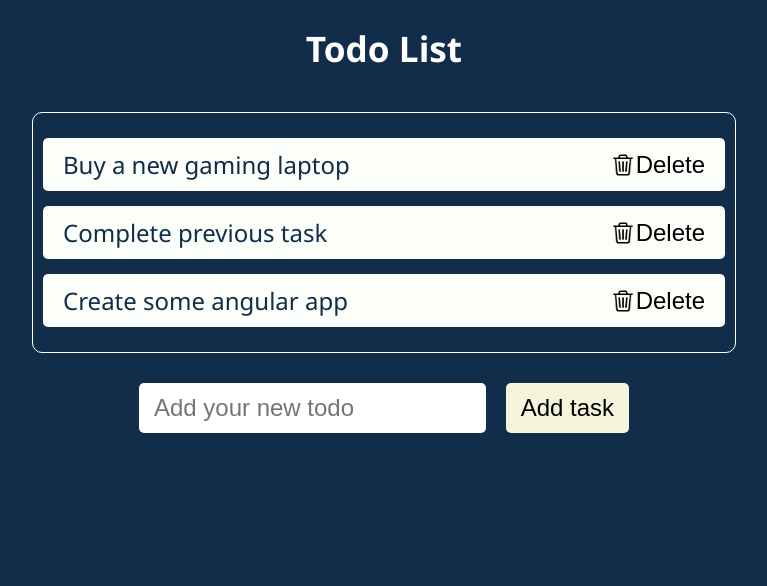
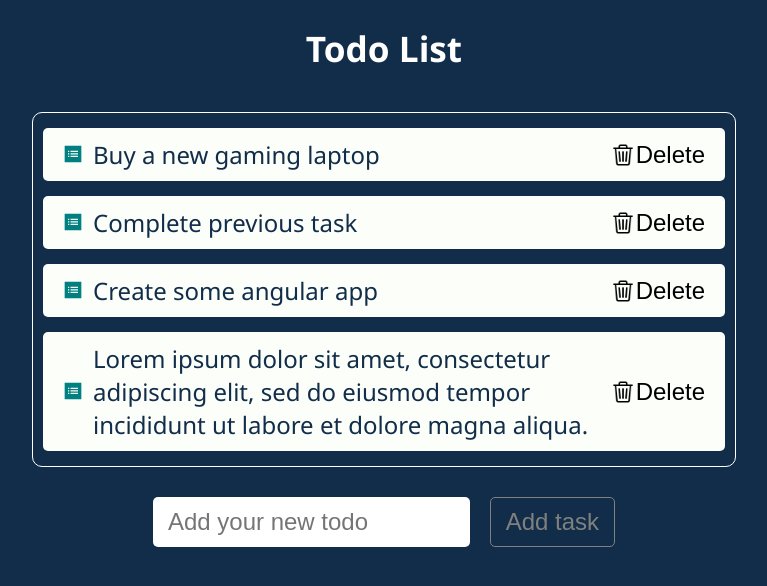
Before and after one commit to Angular-OTUS/ToDoList-GubanovFilat, an Angular app: page / in a window 1280 px wide. Shown: the top 586 px of the page, without its empty margins (256-1023 px from the left). Built offline with nearby package versions, Linux system fonts and the light colour scheme.

Commit message:
HW02. Implement all task (HW02) requirements

```diff
--- a/package.json
+++ b/package.json
@@ -28,6 +28,7 @@
     "@angular/router": "^20.1.0",
     "rxjs": "~7.8.0",
     "tslib": "^2.3.0",
+    "uuid": "^12.0.0",
     "zone.js": "~0.15.0"
   },
   "devDependencies": {
--- /dev/null
+++ b/src/app/components/to-do-list-item/to-do-list-item.css
@@ -0,0 +1,43 @@
+.todo {
+  display: flex;
+  align-items: center;
+
+  padding: 10px 20px;
+  margin: 15px 0;
+
+  font-size: 1.5rem;
+
+  border-radius: 5px;
+
+  color: #112d49;
+  background-color: #fbfef9;
+
+  user-select: none;
+}
+
+.todoText {
+  width: 100%;
+  text-align: left;
+  overflow-wrap: anywhere;
+}
+
+.todoIcon {
+  margin-right: 10px;
+}
+
+.deleteButton {
+  font-size: 1.5rem;
+  background-image: url("/icon-delete.png");
+  background-repeat: no-repeat;
+  background-position: center left;
+  background-size: 1.5rem 1.5rem;
+  padding-left: 25px;
+  border: none;
+  background-color: transparent;
+  cursor: pointer;
+  transition: 0.3s;
+  &:hover {
+    color: red;
+    transform: scale(1.3);
+  }
+}
--- /dev/null
+++ b/src/app/components/to-do-list-item/to-do-list-item.html
@@ -0,0 +1,24 @@
+<li class="todo">
+  <span class="todoIcon">
+    <svg
+      width="20"
+      height="20"
+      viewBox="0 0 24 24"
+      fill="none"
+      xmlns="http://www.w3.org/2000/svg"
+    >
+      <path
+        fill-rule="evenodd"
+        clip-rule="evenodd"
+        d="M2 2H22V22H2V2ZM6 8H7.49347V9.49347H6V8ZM9.03917 8H18V9.49347H9.03917V8ZM9.03917 10.9869H18V12.4804H9.03917V10.9869ZM18 13.9739H9.03917V15.4674H18V13.9739ZM7.49347 10.9869H6V12.4804H7.49347V10.9869ZM6 13.9739H7.49347V15.4674H6V13.9739Z"
+        fill="teal"
+      />
+    </svg>
+  </span>
+
+  <span class="todoText">{{ task.description }}</span>
+
+  <button type="button" (click)="onDelete()" class="deleteButton">
+    Delete
+  </button>
+</li>
--- /dev/null
+++ b/src/app/components/to-do-list-item/to-do-list-item.ts
@@ -0,0 +1,21 @@
+import { Component, EventEmitter, Input, Output } from '@angular/core';
+
+import { Task } from '../../dto/Task';
+
+@Component({
+  selector: 'app-to-do-list-item',
+  imports: [],
+  templateUrl: './to-do-list-item.html',
+  styleUrl: './to-do-list-item.css',
+})
+export class ToDoListItem {
+  @Input()
+  public task!: Task;
+
+  @Output()
+  protected deleteTaskEvent = new EventEmitter();
+
+  protected onDelete(): void {
+    this.deleteTaskEvent.emit(this.task.id);
+  }
+}
--- a/src/app/components/to-do-list/to-do-list.css
+++ b/src/app/components/to-do-list/to-do-list.css
@@ -1,45 +1,13 @@
+li {
+  margin: 25px 0;
+}
+
 .todoListContainer {
-  padding: 10px;
+  list-style: none;
+  padding: 0 10px;
   border: 1px solid;
   border-radius: 10px;
-}
-
-.todo {
-  display: flex;
-  align-items: center;
-
-  padding: 10px 20px;
-  margin: 15px 0;
-
   font-size: 1.5rem;
-
-  border-radius: 5px;
-
-  color: #112d49;
-  background-color: #fbfef9;
-
-  user-select: none;
-}
-
-.todoText {
-  width: 100%;
-  text-align: left;
-}
-
-.deleteButton {
-  font-size: 1.5rem;
-  background-image: url("/icon-delete.png");
-  background-repeat: no-repeat;
-  background-position: center left;
-  background-size: 1.5rem 1.5rem;
-  padding-left: 25px;
-  border: none;
-  background-color: transparent;
-  cursor: pointer;
-  transition: 0.3s;
-  &:hover {
-    color: red;
-  }
 }
 
 .todoFormContainer {
@@ -49,28 +17,35 @@
     text-align: center;
   }
 
-  input {
-    width: 45%;
-    height: 30px;
-    font-size: 1.5rem;
-  }
-
-  button {
-    margin-left: 20px;
-    height: 50px;
-    cursor: pointer;
-    background-color: beige;
-    font-size: 1.5rem;
-    transition: 0.3s;
-    &:hover {
-      filter: saturate(500%);
-    }
-  }
-
   input,
   button {
     padding: 10px 15px;
     border: none;
     border-radius: 5px;
+    font-size: 1.5rem;
+    height: 50px;
+  }
+
+  input {
+    width: 45%;
+    &:focus {
+      outline: none;
+    }
+  }
+
+  button {
+    margin-left: 20px;
+    cursor: pointer;
+    background-color: beige;
+    transition: 0.3s;
+    &:hover {
+      filter: saturate(500%);
+    }
+    &:disabled {
+      cursor: unset;
+      background-color: unset;
+      color: grey;
+      border: 1px solid;
+    }
   }
 }
--- a/src/app/components/to-do-list/to-do-list.html
+++ b/src/app/components/to-do-list/to-do-list.html
@@ -1,11 +1,8 @@
 <h1>Todo List</h1>
 
 <ul class="todoListContainer">
-  @for (task of tasks; track $index) {
-  <li class="todo">
-    <span class="todoText">{{ task }}</span>
-    <button type="submit" class="deleteButton">Delete</button>
-  </li>
+  @for (task of tasks; track task.id) {
+  <app-to-do-list-item [task]="task" (deleteTaskEvent)="onDelete(task.id)" />
   } @empty {
   <li>Todo list is empty</li>
   }
@@ -13,7 +10,19 @@
 
 <div class="todoFormContainer">
   <form>
-    <input placeholder="Add your new todo" />
-    <button type="submit">Add task</button>
+    <input
+      type="text"
+      placeholder="Add your new todo"
+      [(ngModel)]="newTaskDescription"
+      [ngModelOptions]="{ standalone: true }"
+      autofocus
+    />
+    <button
+      type="submit"
+      [disabled]="!newTaskDescription.trim()"
+      (click)="onAdd($event)"
+    >
+      Add task
+    </button>
   </form>
 </div>
--- a/src/app/components/to-do-list/to-do-list.ts
+++ b/src/app/components/to-do-list/to-do-list.ts
@@ -1,15 +1,44 @@
 import { Component } from '@angular/core';
+import { FormsModule } from '@angular/forms';
+
+import { Task } from '../../dto/Task';
+import { ToDoListItem } from '../to-do-list-item/to-do-list-item';
 
 @Component({
   selector: 'app-to-do-list',
-  imports: [],
+  imports: [FormsModule, ToDoListItem],
   templateUrl: './to-do-list.html',
   styleUrl: './to-do-list.css',
 })
 export class ToDoList {
-  tasks: string[] = [
-    'Buy a new gaming laptop',
-    'Complete previous task',
-    'Create some angular app',
-  ];
+  protected tasks = new Array<Task>(
+    Task.of('Buy a new gaming laptop'),
+    Task.of('Complete previous task'),
+    Task.of('Create some angular app'),
+    Task.of(
+      `Lorem ipsum dolor sit amet,
+       consectetur adipiscing elit,
+       sed do eiusmod tempor incididunt ut labore et dolore magna aliqua.`
+    )
+  );
+
+  protected newTaskDescription: string = '';
+
+  protected onDelete(taskId: string): void {
+    this.tasks = this.tasks.filter((task) => task.id !== taskId);
+  }
+
+  protected onAdd(event: Event): void {
+    event.preventDefault();
+
+    this.newTaskDescription = this.newTaskDescription.trim();
+
+    if (!this.newTaskDescription) {
+      return;
+    }
+
+    this.tasks.push(Task.of(this.newTaskDescription));
+
+    this.newTaskDescription = '';
+  }
 }
--- /dev/null
+++ b/src/app/dto/Task.ts
@@ -0,0 +1,16 @@
+import { v4 as uuid } from 'uuid';
+
+export class Task {
+  id: string;
+
+  description: string;
+
+  constructor(id: string, description: string) {
+    this.id = id;
+    this.description = description;
+  }
+
+  static of(description: string) {
+    return new Task(uuid(), description);
+  }
+}
--- a/src/styles.css
+++ b/src/styles.css
@@ -3,6 +3,7 @@
 * {
   margin: 0;
   padding: 0;
+  box-sizing: border-box;
 }
 
 body {
```
Also changed, not shown: 1 other file (tests, documents, lock files or other folders).
